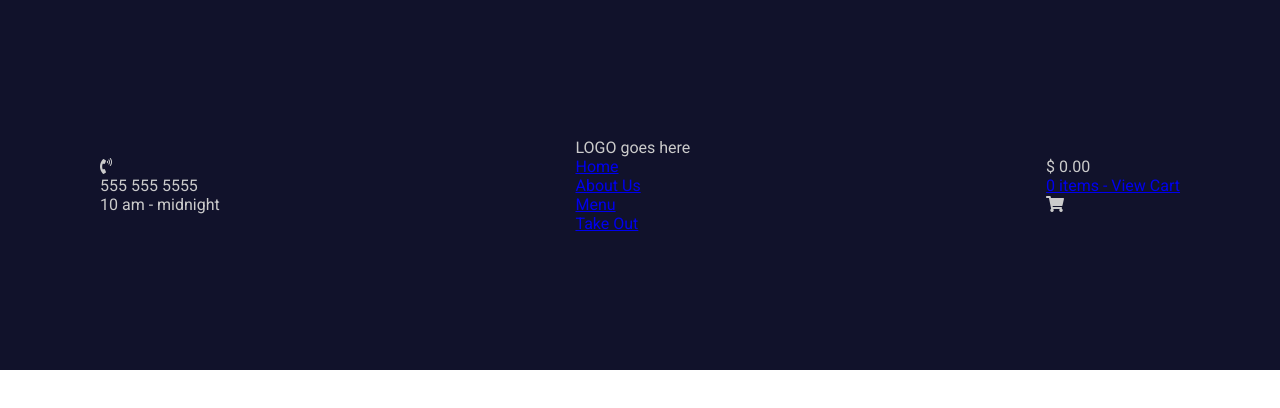
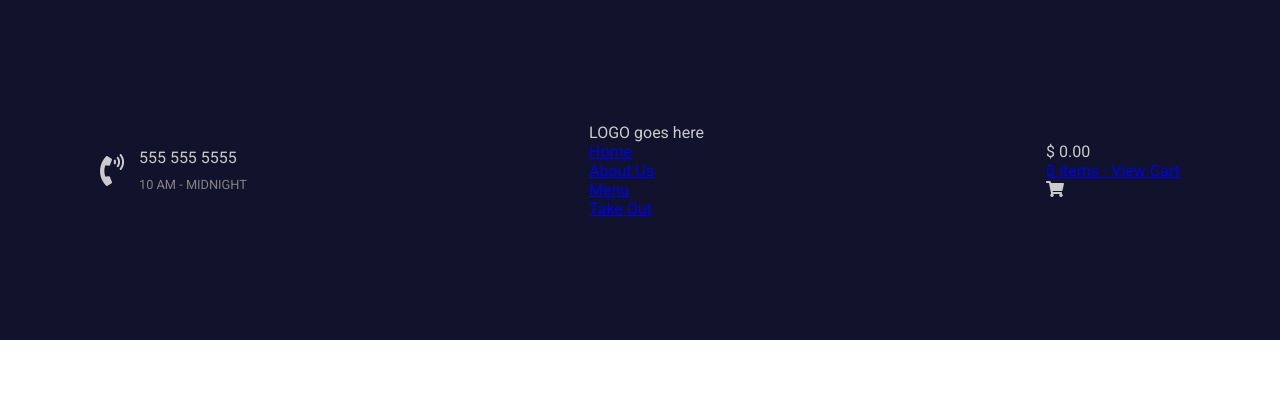
Before and after one commit to jordanhudgens/digital-literacy-html-css, a plain HTML site: page index.html in a window 1280 px wide. Drawn offline with Linux system fonts and the light colour scheme.

Commit message:
Built out the styles for the nav's left column

```diff
--- a/styles/navigation.css
+++ b/styles/navigation.css
@@ -1,5 +1,5 @@
 .navigation-wrapper {
-  height: 250px;
+  height: 220px;
   background-color: #11122b;
   color: #cbcbcb;
   display: flex;
@@ -7,3 +7,28 @@
   align-items: center;
   padding: 60px 100px;
 }
+
+.navigation-wrapper > .left-column {
+  display: flex;
+  align-items: center;
+}
+
+.navigation-wrapper > .left-column > .icon {
+  margin-right: 15px;
+}
+
+.navigation-wrapper > .left-column > .icon i {
+  font-size: 2em;
+}
+
+.navigation-wrapper > .left-column > .contact-hours-wrapper {
+  display: grid;
+  grid-template-columns: 1fr;
+  grid-gap: 10px;
+}
+
+.navigation-wrapper > .left-column > .contact-hours-wrapper > .hours {
+  font-size: 0.8em;
+  color: #858585;
+  text-transform: uppercase;
+}
```
